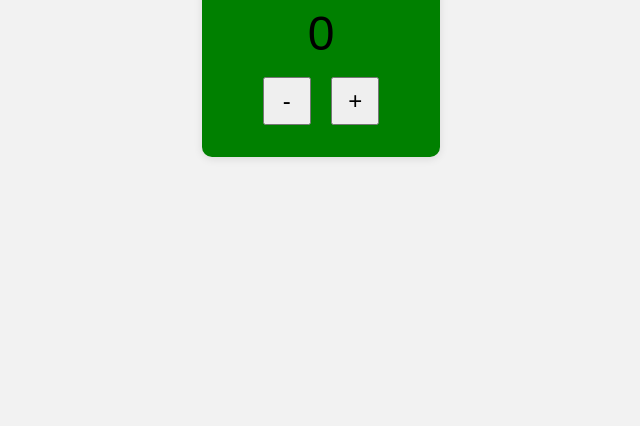
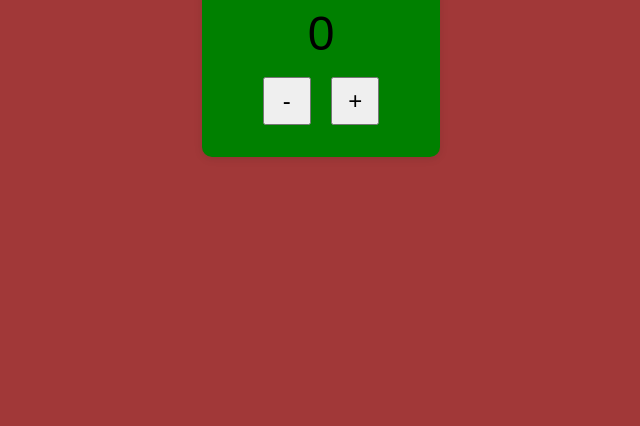
Before and after one commit to Jxoez/practica-git, a plain HTML site: page index.html in a window 1280 px wide. Shown: the part 374-800 px from the top of the page, without its empty margins (319-959 px from the left). Drawn offline with Linux system fonts and the light colour scheme.

Commit message:
Cambio de fondo

```diff
--- a/style.css
+++ b/style.css
@@ -5,7 +5,7 @@ body {
   align-items: center;
   height: 100vh;
   margin: 0;
-  background: #f2f2f2;
+  background: #a13838;
 }
 
 .card {
```
